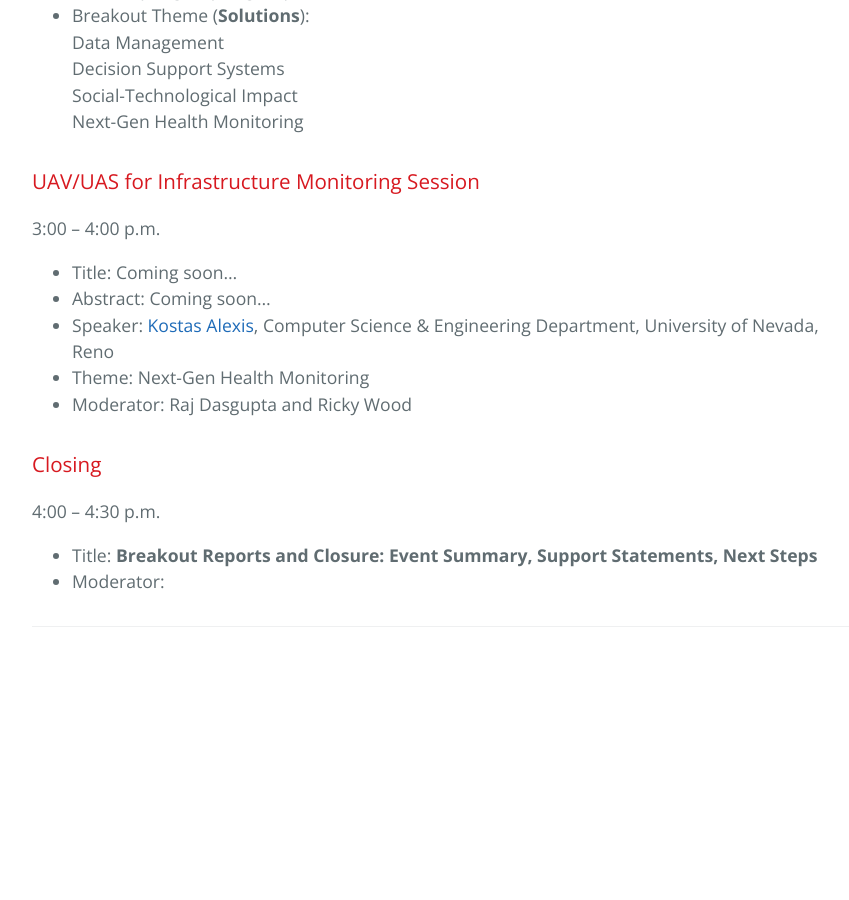
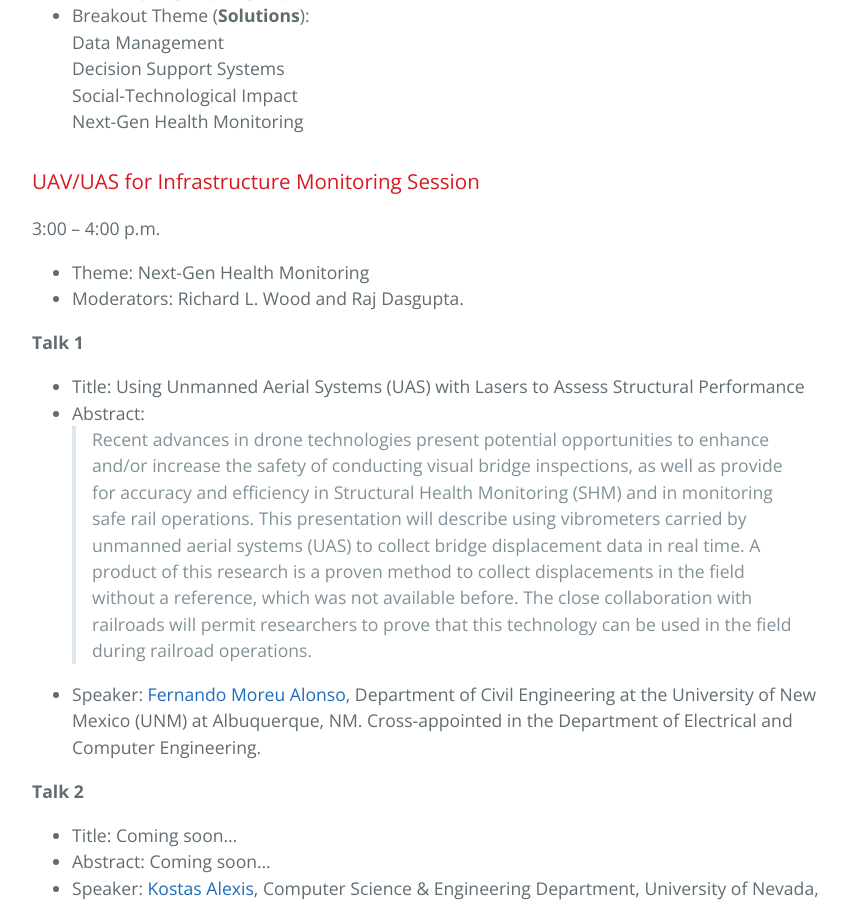
Before and after one commit to BridgingBigData/BridgingBigData.github.io, a Jekyll site: the page built from pages/bbd2017agenda.md, in a window 1280 px wide and 900 px high, scrolled down 3851 px. Shown: the whole window, without its empty margins (192-1041 px from the left). Built offline with Jekyll 4.4.1, drawn with Linux system fonts in a browser that asks for light colours; before the commit the page ends 4542 px from its top, so only the background shows below that.

Commit message:
UAV session details updated

```diff
--- a/pages/bbd2017agenda.md
+++ b/pages/bbd2017agenda.md
@@ -93,11 +93,21 @@ Dan Linzell, Deepak Khazanchi
 
 ### UAV/UAS for Infrastructure Monitoring Session
 3:00 – 4:00 p.m.
+- Theme: Next-Gen Health Monitoring
+- Moderators: Richard L. Wood and Raj Dasgupta.
+
+**Talk 1**
+- Title: Using Unmanned Aerial Systems (UAS) with Lasers to Assess Structural Performance
+- Abstract:
+> Recent advances in drone technologies present potential opportunities to enhance and/or increase the safety of conducting visual bridge inspections, as well as provide for accuracy and efficiency in Structural Health Monitoring (SHM) and in monitoring safe rail operations. This presentation will describe using vibrometers carried by unmanned aerial systems (UAS) to collect bridge displacement data in real time. A product of this research is a proven method to collect displacements in the field without a reference, which was not available before. The close collaboration with railroads will permit researchers to prove that this technology can be used in the field during railroad operations.
+
+- Speaker: [Fernando Moreu Alonso](https://bridgingbigdata.github.io/pages/bio.html#fernando-moreu), Department of Civil Engineering at the University of New Mexico (UNM) at Albuquerque, NM. Cross-appointed in the Department of Electrical and Computer Engineering.
+
+**Talk 2**
 - Title: Coming soon...
 - Abstract: Coming soon...
 - Speaker: [Kostas Alexis](http://www.kostasalexis.com), Computer Science & Engineering Department, University of Nevada, Reno
-- Theme: Next-Gen Health Monitoring
-- Moderator: Raj Dasgupta and Ricky Wood
+
 
 ### Closing
 4:00 – 4:30 p.m.
```
Also changed, not shown: pages/bio.md (+5 -0 lines).
